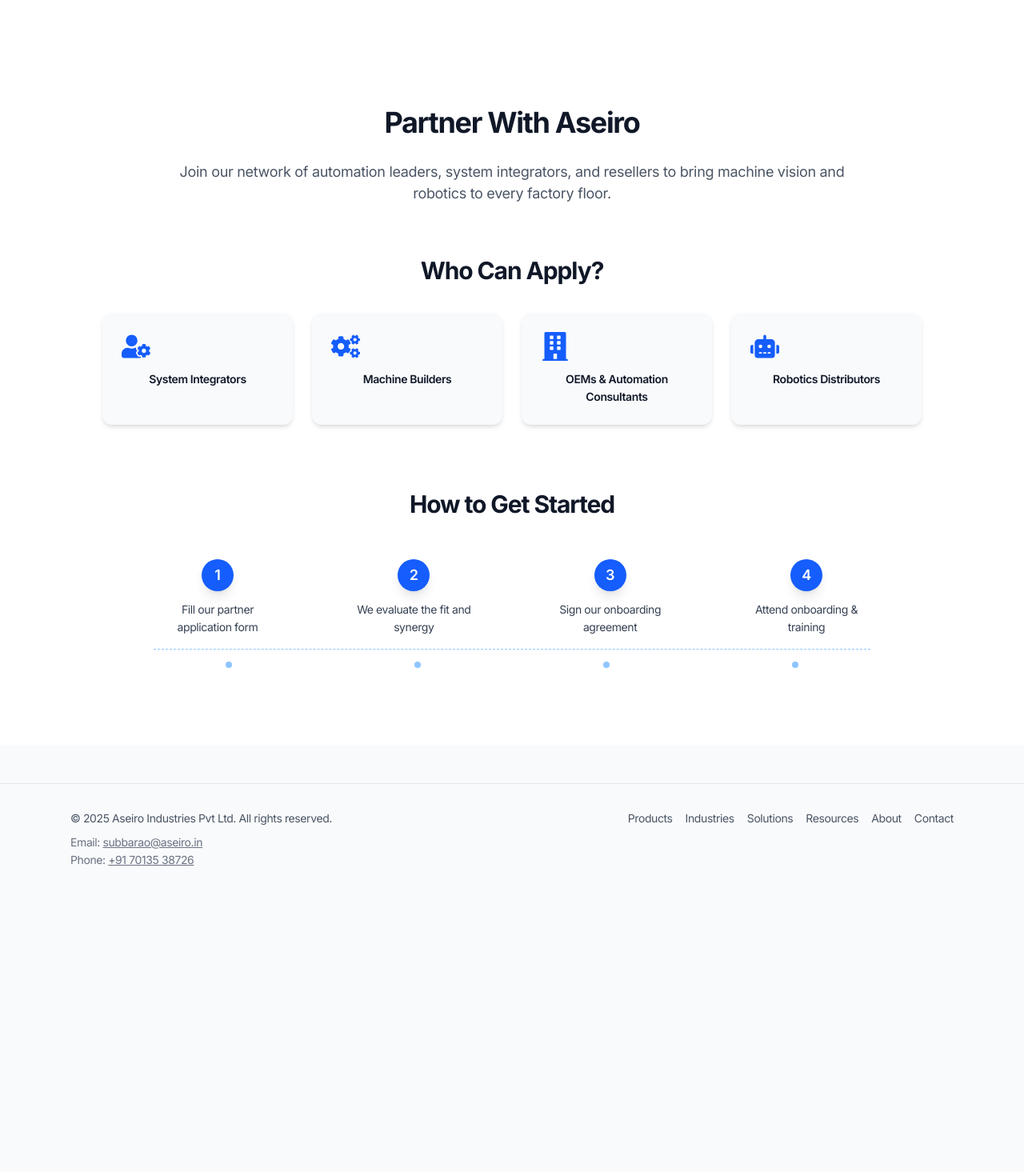
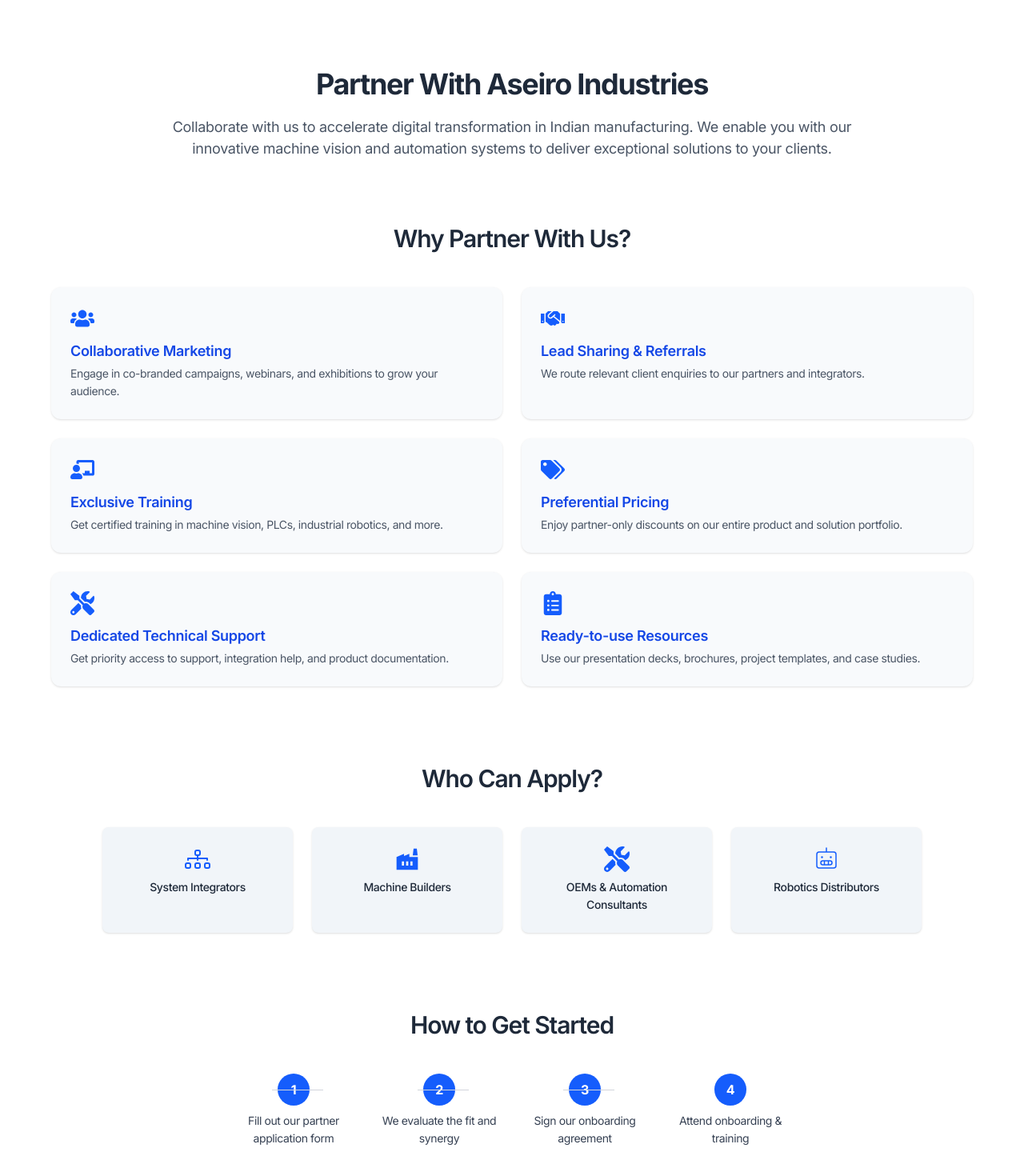
Before and after one commit to pradyumna-aseiro/Vercel-website, a Next.js app: page /partner in a window 1280 px wide. Shown: the part 165-1630 px from the top of the page at 80% size. Before the commit the page ends 1283 px from the top, so only its background shows below. Built offline with nearby package versions, Linux system fonts and the light colour scheme.

Commit message:
added why partner us section

```diff
--- a/app/(default)/partner/page.tsx
+++ b/app/(default)/partner/page.tsx
@@ -1,89 +1,139 @@
 "use client";
 
 import { motion } from "framer-motion";
-import { FaUserCog, FaCogs, FaBuilding, FaRobot } from "react-icons/fa";
-import PageTransition from "@/components/page-transition";
+import { FaUsers, FaHandshake, FaChalkboardTeacher, FaTags, FaTools, FaClipboardList } from "react-icons/fa";
+import { MdFactory } from "react-icons/md";
+import { BsDiagram3 } from "react-icons/bs";
+import { PiRobotLight } from "react-icons/pi";
 import FadeInOnScroll from "@/components/fade-in-on-scroll";
+
+const benefits = [
+  {
+    icon: <FaUsers className="text-3xl text-blue-600 mb-3" />,
+    title: "Collaborative Marketing",
+    description: "Engage in co-branded campaigns, webinars, and exhibitions to grow your audience.",
+  },
+  {
+    icon: <FaHandshake className="text-3xl text-blue-600 mb-3" />,
+    title: "Lead Sharing & Referrals",
+    description: "We route relevant client enquiries to our partners and integrators.",
+  },
+  {
+    icon: <FaChalkboardTeacher className="text-3xl text-blue-600 mb-3" />,
+    title: "Exclusive Training",
+    description: "Get certified training in machine vision, PLCs, industrial robotics, and more.",
+  },
+  {
+    icon: <FaTags className="text-3xl text-blue-600 mb-3" />,
+    title: "Preferential Pricing",
+    description: "Enjoy partner-only discounts on our entire product and solution portfolio.",
+  },
+  {
+    icon: <FaTools className="text-3xl text-blue-600 mb-3" />,
+    title: "Dedicated Technical Support",
+    description: "Get priority access to support, integration help, and product documentation.",
+  },
+  {
+    icon: <FaClipboardList className="text-3xl text-blue-600 mb-3" />,
+    title: "Ready-to-use Resources",
+    description: "Use our presentation decks, brochures, project templates, and case studies.",
+  },
+];
+
+const partnerTypes = [
+  { label: "System Integrators", icon: <BsDiagram3 size={32} className="text-blue-600" /> },
+  { label: "Machine Builders", icon: <MdFactory size={32} className="text-blue-600" /> },
+  { label: "OEMs & Automation Consultants", icon: <FaTools size={32} className="text-blue-600" /> },
+  { label: "Robotics Distributors", icon: <PiRobotLight size={32} className="text-blue-600" /> },
+];
+
+const steps = [
+  "Fill out our partner application form",
+  "We evaluate the fit and synergy",
+  "Sign our onboarding agreement",
+  "Attend onboarding & training",
+];
 
 export default function PartnerPage() {
   return (
-    <PageTransition>
-      <section className="pt-32 pb-20 px-4 bg-white text-center">
-        <div className="max-w-4xl mx-auto mb-16">
-          <h1 className="text-4xl font-bold mb-6">Partner With Aseiro</h1>
-          <p className="text-gray-600 text-lg">
-            Join our network of automation leaders, system integrators, and resellers
-            to bring machine vision and robotics to every factory floor.
+    <section className="px-4 py-20 bg-white text-center text-gray-800">
+      <div className="max-w-4xl mx-auto">
+        <FadeInOnScroll>
+          <h1 className="text-4xl font-bold mb-4">Partner With Aseiro Industries</h1>
+          <p className="text-lg text-gray-600">
+            Collaborate with us to accelerate digital transformation in Indian manufacturing. We enable you with our innovative machine vision and automation systems to deliver exceptional solutions to your clients.
           </p>
+        </FadeInOnScroll>
       </div>
 
-        {/* Who Can Apply */}
+      <div className="mt-20">
         <FadeInOnScroll>
-          <div className="mb-20">
-            <h2 className="text-3xl font-bold mb-8">Who Can Apply?</h2>
-            <div className="grid grid-cols-2 sm:grid-cols-4 gap-6 max-w-5xl mx-auto">
-              {[
-                { icon: <FaUserCog size={36} />, title: "System Integrators" },
-                { icon: <FaCogs size={36} />, title: "Machine Builders" },
-                { icon: <FaBuilding size={36} />, title: "OEMs & Automation Consultants" },
-                { icon: <FaRobot size={36} />, title: "Robotics Distributors" },
-              ].map((item, index) => (
+          <h2 className="text-3xl font-semibold mb-10">Why Partner With Us?</h2>
+          <div className="grid grid-cols-1 sm:grid-cols-2 gap-6 max-w-6xl mx-auto text-left">
+            {benefits.map((benefit, i) => (
               <motion.div
-                  key={index}
-                  className="bg-slate-50 p-6 rounded-xl shadow-md hover:shadow-lg transition"
-                  initial={{ opacity: 0, y: 20 }}
+                key={i}
+                className="bg-slate-50 rounded-xl p-6 shadow hover:shadow-lg transition"
+                initial={{ opacity: 0, y: 30 }}
                 whileInView={{ opacity: 1, y: 0 }}
+                transition={{ delay: i * 0.1 }}
                 viewport={{ once: true }}
-                  transition={{ duration: 0.5, delay: index * 0.1 }}
               >
-                  <div className="text-blue-600 mb-3">{item.icon}</div>
-                  <h3 className="font-semibold text-sm">{item.title}</h3>
+                {benefit.icon}
+                <h3 className="text-lg font-semibold text-blue-700">{benefit.title}</h3>
+                <p className="text-gray-600 text-sm mt-1">{benefit.description}</p>
               </motion.div>
             ))}
           </div>
+        </FadeInOnScroll>
       </div>
-        </FadeInOnScroll>
 
-        {/* How to Get Started */}
+      <div className="mt-24">
         <FadeInOnScroll>
-          <div>
-            <h2 className="text-3xl font-bold mb-12">How to Get Started</h2>
-            <div className="flex flex-col items-center max-w-4xl mx-auto">
-              <div className="flex flex-col sm:flex-row items-center justify-between w-full gap-10 sm:gap-6">
-                {[
-                  "Fill our partner application form",
-                  "We evaluate the fit and synergy",
-                  "Sign our onboarding agreement",
-                  "Attend onboarding & training",
-                ].map((step, index) => (
+          <h2 className="text-3xl font-semibold mb-10">Who Can Apply?</h2>
+          <div className="grid grid-cols-2 sm:grid-cols-4 gap-6 max-w-5xl mx-auto">
+            {partnerTypes.map((type, i) => (
               <motion.div
-                    key={index}
-                    className="flex flex-col items-center text-center"
-                    initial={{ opacity: 0, y: 30 }}
+                key={i}
+                className="bg-slate-100 p-6 rounded-lg flex flex-col items-center text-center shadow hover:shadow-md transition"
+                initial={{ opacity: 0, y: 20 }}
                 whileInView={{ opacity: 1, y: 0 }}
+                transition={{ delay: i * 0.1 }}
                 viewport={{ once: true }}
-                    transition={{ duration: 0.6, delay: index * 0.2 }}
               >
-                    <div className="bg-blue-600 text-white w-10 h-10 rounded-full flex items-center justify-center text-lg font-semibold mb-3 shadow-lg">
-                      {index + 1}
-                    </div>
-                    <p className="text-gray-700 text-sm w-40">{step}</p>
+                {type.icon}
+                <p className="mt-2 text-sm font-medium text-gray-800">{type.label}</p>
               </motion.div>
             ))}
           </div>
-              {/* Horizontal line with curve */}
-              <div className="w-full h-10 mt-4 border-t border-dashed border-blue-300 relative hidden sm:block">
-                <div className="absolute left-0 top-0 w-full h-full flex justify-between items-center px-[10%]">
-                  <div className="w-2 h-2 bg-blue-300 rounded-full" />
-                  <div className="w-2 h-2 bg-blue-300 rounded-full" />
-                  <div className="w-2 h-2 bg-blue-300 rounded-full" />
-                  <div className="w-2 h-2 bg-blue-300 rounded-full" />
+        </FadeInOnScroll>
       </div>
+
+      <div className="mt-24">
+        <FadeInOnScroll>
+          <h2 className="text-3xl font-semibold mb-10">How to Get Started</h2>
+          <div className="flex flex-wrap justify-center gap-8 max-w-4xl mx-auto">
+            {steps.map((step, i) => (
+              <motion.div
+                key={i}
+                className="flex flex-col items-center relative"
+                initial={{ opacity: 0, y: 20 }}
+                whileInView={{ opacity: 1, y: 0 }}
+                transition={{ delay: i * 0.1 }}
+                viewport={{ once: true }}
+              >
+                <div className="text-white bg-blue-600 w-10 h-10 rounded-full flex items-center justify-center font-bold mb-2">
+                  {i + 1}
                 </div>
-            </div>
+                <p className="text-sm text-gray-700 text-center max-w-[150px]">{step}</p>
+                {i < steps.length - 1 && (
+                  <div className="hidden sm:block w-16 h-px bg-gray-300 absolute top-5 left-12"></div>
+                )}
+              </motion.div>
+            ))}
           </div>
         </FadeInOnScroll>
+      </div>
     </section>
-    </PageTransition>
   );
 }
```
Lines whose indentation alone changed are shown as unchanged.
